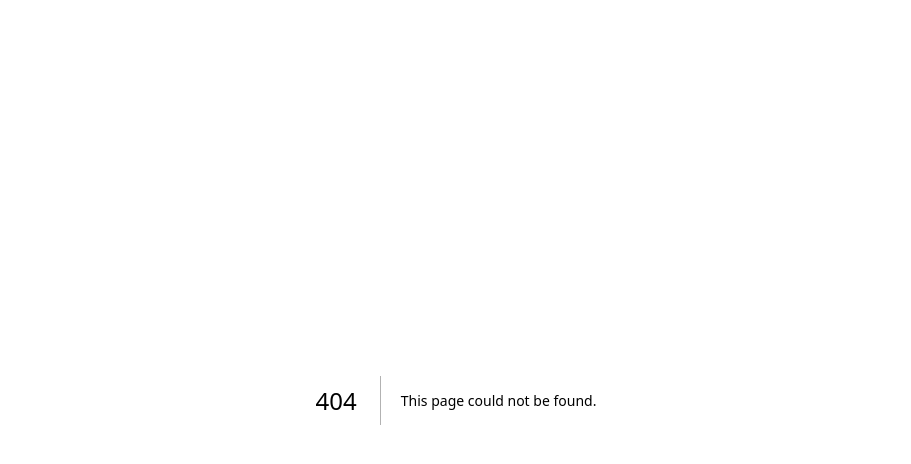
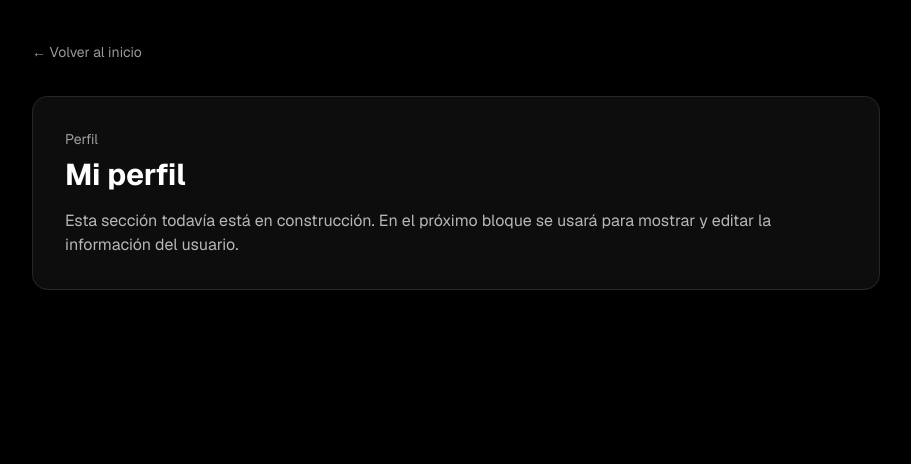
Before and after one commit to SantiagoPlus/adoptar_app, a Next.js app: page /perfil in a window 1280 px wide. Before the commit this address had no page. Shown: the top 464 px of the page, without its empty margins (184-1095 px from the left). Built offline with nearby package versions, Linux system fonts and the light colour scheme.

Commit message:
Create PerfilPage component for user profile
This page will be used to display and edit user information in the future.

```diff
--- /dev/null
+++ b/app/perfil/page.tsx
@@ -0,0 +1,27 @@
+import Link from "next/link";
+
+export default function PerfilPage() {
+  return (
+    <main className="min-h-screen bg-black text-white">
+      <section className="max-w-4xl mx-auto px-6 py-10">
+        <div className="mb-8">
+          <Link
+            href="/"
+            className="text-sm text-white/60 hover:text-white transition"
+          >
+            ← Volver al inicio
+          </Link>
+        </div>
+
+        <div className="rounded-2xl border border-white/10 bg-white/5 p-8">
+          <p className="text-sm text-white/60 mb-2">Perfil</p>
+          <h1 className="text-3xl font-bold mb-4">Mi perfil</h1>
+          <p className="text-white/70">
+            Esta sección todavía está en construcción. En el próximo bloque se
+            usará para mostrar y editar la información del usuario.
+          </p>
+        </div>
+      </section>
+    </main>
+  );
+}
```
